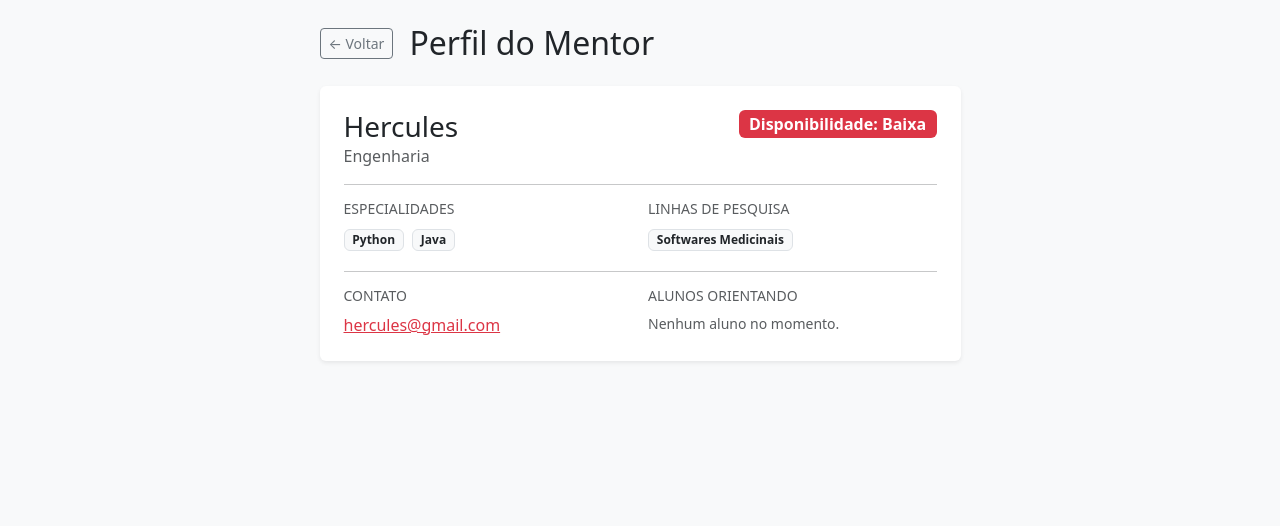
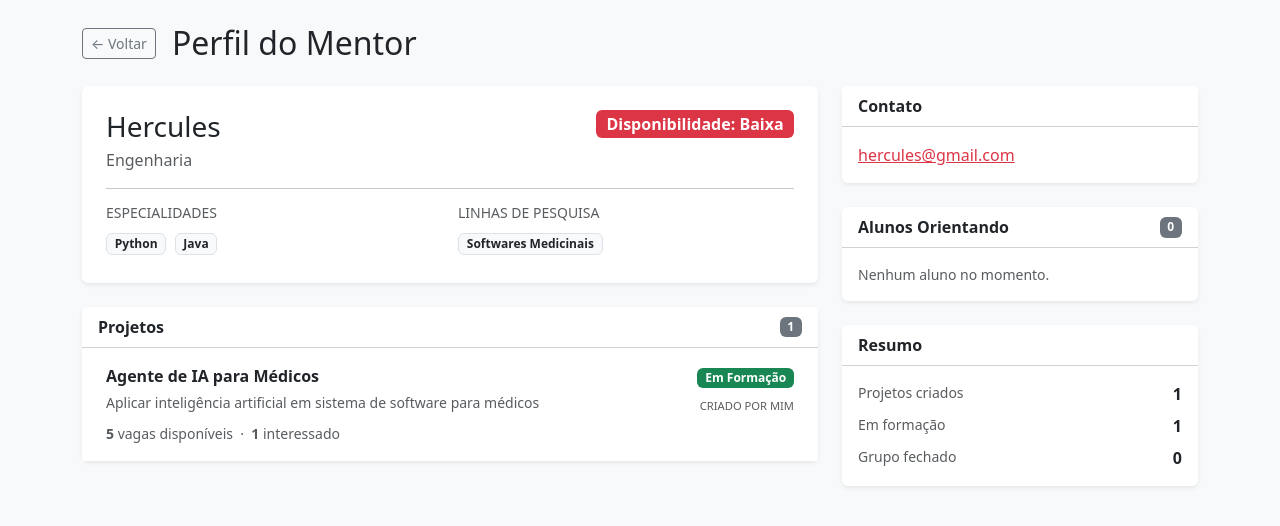
Before and after one commit to lucvs07/Fiap-Skill-Match, a Flask app: page /mentores/0 in a window 1280 px wide. Shown: the part 56-582 px from the top of the page. Run offline with Flask 3, Linux system fonts and the light colour scheme; the visitor is signed in with stand-in values (Sample User, id 1).

Commit message:
feat: implementa perfil público e interno do mentor com projetos
Reescreve a view de detalhe do mentor para exibir projetos criados
e mentorados. Cria perfil interno do mentor logado com resumo
estatístico, lista de projetos clicáveis e alunos orientando.
Corrige bug de índice no diretório de mentores com filtros ativos.

Co-Authored-By: FelipeFettback <wapffelipe@gmail.com>
Co-Authored-By: TBNario <tiago.tibi.nario@gmail.com>

```diff
--- a/src/templates/mentor_detalhe.html
+++ b/src/templates/mentor_detalhe.html
@@ -1,19 +1,22 @@
 {% extends 'base.html' %}
 {% block content %}
 
-<div class="row justify-content-center">
-  <div class="col-md-7">
 <div class="d-flex align-items-center mb-4">
   <a href="{{ url_for('mentores.diretorio') }}" class="btn btn-sm btn-outline-secondary me-3">← Voltar</a>
   <h2 class="mb-0">Perfil do Mentor</h2>
 </div>
 
-    <div class="card border-0 shadow-sm">
+<div class="row g-4">
+
+  {# coluna principal #}
+  <div class="col-md-8">
+
+    {# cabeçalho #}
+    <div class="card border-0 shadow-sm mb-4">
       <div class="card-body p-4">
-
-        <div class="d-flex justify-content-between align-items-start mb-3">
+        <div class="d-flex justify-content-between align-items-start">
           <div>
-            <h3 class="mb-0">{{ mentor.nome }}</h3>
+            <h3 class="mb-1">{{ mentor.nome }}</h3>
             <p class="text-muted mb-0">{{ mentor.departamento }}</p>
           </div>
           {% if mentor.disponibilidade == 'Alta' %}
@@ -33,41 +36,161 @@
             <div>
               {% for e in mentor.especialidades %}
                 <span class="badge bg-light text-dark border me-1 mb-1">{{ e }}</span>
+              {% else %}
+                <span class="text-muted small">Não informado.</span>
               {% endfor %}
             </div>
           </div>
           <div class="col-md-6">
-            <h6 class="text-muted text-uppercase small mb-2">Linhas de pesquisa</h6>
+            <h6 class="text-muted text-uppercase small mb-2">Linhas de Pesquisa</h6>
             <div>
               {% for l in mentor.linhas_pesquisa %}
                 <span class="badge bg-light text-dark border me-1 mb-1">{{ l }}</span>
+              {% else %}
+                <span class="text-muted small">Não informado.</span>
               {% endfor %}
             </div>
           </div>
         </div>
+      </div>
+    </div>
 
-        <hr>
+    {# projetos #}
+    <div class="card border-0 shadow-sm">
+      <div class="card-header bg-white fw-semibold d-flex justify-content-between align-items-center">
+        <span>Projetos</span>
+        <span class="badge bg-secondary">{{ projetos | length }}</span>
+      </div>
+      <div class="card-body p-0">
+        {% if projetos %}
+          <ul class="list-group list-group-flush">
+            {% for p in projetos %}
+              {% set vagas = p.numero_vagas - p.participantes | length %}
+              <li class="list-group-item px-4 py-3">
+                <div class="d-flex justify-content-between align-items-start">
+                  <div>
+                    <p class="fw-semibold mb-1">{{ p.titulo }}</p>
+                    <p class="text-muted small mb-2">{{ p.resumo_tema }}</p>
+                    {% if p.get('vagas_por_papel') %}
+                      <div class="d-flex flex-wrap gap-1 mb-1">
+                        {% for vp in p.vagas_por_papel %}
+                          <span class="badge bg-light text-dark border">
+                            {{ vp.papel }} · {{ vp.stack }}
+                            {% if vp.quantidade > 1 %}({{ vp.quantidade }}){% endif %}
+                          </span>
+                        {% endfor %}
+                      </div>
+                    {% endif %}
+                    <small class="text-muted">
+                      <strong>{{ vagas }}</strong>
+                      vaga{% if vagas != 1 %}s disponíveis{% else %} disponível{% endif %}
+                      &nbsp;·&nbsp;
+                      <strong>{{ p.interessados | length }}</strong>
+                      interessado{% if p.interessados | length != 1 %}s{% endif %}
+                    </small>
+                  </div>
+                  <div class="text-end ms-3 flex-shrink-0">
+                    {% if p.status == 'Em Formação' %}
+                      <span class="badge bg-success">{{ p.status }}</span>
+                    {% else %}
+                      <span class="badge bg-secondary">{{ p.status }}</span>
+                    {% endif %}
+                    <div class="mt-1">
+                      <small class="text-muted text-uppercase" style="font-size:.7rem;">
+                        {% if p.criador_tipo == 'Mentor' %}Criado por mim{% else %}Membro{% endif %}
+                      </small>
+                    </div>
+                  </div>
+                </div>
+              </li>
+            {% endfor %}
+          </ul>
+        {% else %}
+          <div class="p-4 text-center text-muted small">
+            Nenhum projeto encontrado para este mentor.
+          </div>
+        {% endif %}
+      </div>
+    </div>
 
-        <div class="row g-3">
-          <div class="col-md-6">
-            <h6 class="text-muted text-uppercase small mb-2">Contato</h6>
-            <p class="mb-0">
+  </div>
+
+  {# sidebar #}
+  <div class="col-md-4">
+
+    {# contato #}
+    <div class="card border-0 shadow-sm mb-4">
+      <div class="card-header bg-white fw-semibold">Contato</div>
+      <div class="card-body">
         <a href="mailto:{{ mentor.email }}" class="text-danger">{{ mentor.email }}</a>
-            </p>
       </div>
-          <div class="col-md-6">
-            <h6 class="text-muted text-uppercase small mb-2">Alunos orientando</h6>
+    </div>
+
+    {# alunos orientando #}
+    <div class="card border-0 shadow-sm mb-4">
+      <div class="card-header bg-white fw-semibold d-flex justify-content-between align-items-center">
+        <span>Alunos Orientando</span>
+        <span class="badge bg-secondary">{{ mentor.alunos_orientando | length }}</span>
+      </div>
+      <div class="card-body">
         {% if mentor.alunos_orientando %}
-              <p class="mb-0">{{ mentor.alunos_orientando | join(', ') }}</p>
+          <ul class="list-unstyled mb-0">
+            {% for aluno in mentor.alunos_orientando %}
+              <li class="mb-1">{{ aluno }}</li>
+            {% endfor %}
+          </ul>
         {% else %}
           <p class="text-muted small mb-0">Nenhum aluno no momento.</p>
         {% endif %}
       </div>
     </div>
 
+    {# solicitar mentoria — apenas para alunos #}
+    {% if session.tipo == 'aluno' %}
+    <div class="card border-0 shadow-sm mb-4">
+      <div class="card-header bg-white fw-semibold">Solicitar Mentoria</div>
+      <div class="card-body">
+        {% if projetos_para_solicitar %}
+        <form method="POST" action="{{ url_for('mentores.solicitar_mentoria', idx=idx) }}">
+          <div class="mb-3">
+            <select name="projeto_titulo" class="form-select form-select-sm" required>
+              <option value="">Selecione um projeto...</option>
+              {% for p in projetos_para_solicitar %}
+                <option value="{{ p.titulo }}">{{ p.titulo }}</option>
+              {% endfor %}
+            </select>
           </div>
+          <button type="submit" class="btn btn-danger w-100">Enviar Solicitação</button>
+        </form>
+        {% else %}
+          <p class="text-muted small mb-0">Você não tem projetos que precisam de mentor.</p>
+        {% endif %}
+      </div>
+    </div>
+    {% endif %}
+
+    {# resumo estatístico #}
+    <div class="card border-0 shadow-sm">
+      <div class="card-header bg-white fw-semibold">Resumo</div>
+      <div class="card-body">
+        {% set criados = projetos | selectattr('criador_tipo', 'equalto', 'Mentor') | list %}
+        {% set em_formacao = projetos | selectattr('status', 'equalto', 'Em Formação') | list %}
+        <div class="d-flex justify-content-between mb-2">
+          <span class="text-muted small">Projetos criados</span>
+          <strong>{{ criados | length }}</strong>
+        </div>
+        <div class="d-flex justify-content-between mb-2">
+          <span class="text-muted small">Em formação</span>
+          <strong>{{ em_formacao | length }}</strong>
+        </div>
+        <div class="d-flex justify-content-between">
+          <span class="text-muted small">Grupo fechado</span>
+          <strong>{{ projetos | length - em_formacao | length }}</strong>
         </div>
       </div>
     </div>
 
+  </div>
+</div>
+
 {% endblock %}
--- a/src/templates/mentores.html
+++ b/src/templates/mentores.html
@@ -26,10 +26,9 @@
 </form>
 
 {# cards de mentores #}
-{% if mentores %}
+{% if mentores_com_idx %}
 <div class="row g-3">
-  {% for m in mentores %}
-  {% set idx = loop.index0 %}
+  {% for idx, m in mentores_com_idx %}
   <div class="col-md-6">
     <div class="card border-0 shadow-sm h-100">
       <div class="card-body">
--- a/src/views/mentores.py
+++ b/src/views/mentores.py
@@ -1,6 +1,8 @@
-from flask import Blueprint, render_template, request
+from flask import Blueprint, render_template, request, redirect, url_for, session, flash
 from src.views.dashboard import login_required
 from src.models.mentor import carregar_mentores, DISPONIBILIDADES
+from src.models.projeto import carregar_projetos
+from src.models.convite import Convite, carregar_convites, salvar_convites
 
 mentores_bp = Blueprint('mentores', __name__)
 
@@ -8,24 +10,27 @@ mentores_bp = Blueprint('mentores', __name__)
 @mentores_bp.route('/mentores')
 @login_required
 def diretorio():
-    mentores = carregar_mentores()
+    todos_mentores = carregar_mentores()
     disponibilidade_filtro = request.args.get('disponibilidade', '')
     busca = request.args.get('busca', '').strip().lower()
 
-    if disponibilidade_filtro in DISPONIBILIDADES:
-        mentores = [m for m in mentores if m['disponibilidade'] == disponibilidade_filtro]
-    if busca:
-        mentores = [
-            m for m in mentores
-            if busca in m['nome'].lower()
+    def passes_filters(m):
+        if disponibilidade_filtro in DISPONIBILIDADES and m['disponibilidade'] != disponibilidade_filtro:
+            return False
+        if busca and not (
+            busca in m['nome'].lower()
             or busca in m['departamento'].lower()
             or any(busca in e.lower() for e in m.get('especialidades', []))
             or any(busca in l.lower() for l in m.get('linhas_pesquisa', []))
-        ]
+        ):
+            return False
+        return True
+
+    mentores_com_idx = [(i, m) for i, m in enumerate(todos_mentores) if passes_filters(m)]
 
     return render_template(
         'mentores.html',
-        mentores=mentores,
+        mentores_com_idx=mentores_com_idx,
         busca=busca,
         disponibilidade_filtro=disponibilidade_filtro,
         disponibilidades=DISPONIBILIDADES,
@@ -37,8 +42,85 @@ def diretorio():
 def detalhe(idx):
     mentores = carregar_mentores()
     if idx < 0 or idx >= len(mentores):
+        todos_mentores = carregar_mentores()
+        mentores_com_idx = list(enumerate(todos_mentores))
         return render_template('mentores.html',
-                               mentores=carregar_mentores(),
+                               mentores_com_idx=mentores_com_idx,
                                busca='', disponibilidade_filtro='',
                                disponibilidades=DISPONIBILIDADES), 404
-    return render_template('mentor_detalhe.html', mentor=mentores[idx], idx=idx)
+    mentor = mentores[idx]
+    todos_projetos = carregar_projetos()
+    projetos_mentor = [
+        p for p in todos_projetos
+        if p.get('criador_nome') == mentor['nome']
+    ]
+
+    projetos_para_solicitar = []
+    if session.get('tipo') == 'aluno':
+        todos = carregar_projetos()
+        ja_solicitados = {
+            c['projeto_titulo'] for c in carregar_convites()
+            if c['remetente'] == session.get('nome') and c['destinatario'] == mentor['nome']
+        }
+        projetos_para_solicitar = [
+            p for p in todos
+            if p.get('criador_nome') == session.get('nome')
+            and p.get('precisa_mentor')
+            and not p.get('mentor_responsavel')
+            and p['titulo'] not in ja_solicitados
+        ]
+
+    return render_template('mentor_detalhe.html', mentor=mentor, idx=idx,
+                           projetos=projetos_mentor,
+                           projetos_para_solicitar=projetos_para_solicitar)
+
+
+@mentores_bp.route('/mentores/<int:idx>/solicitar', methods=['POST'])
+@login_required
+def solicitar_mentoria(idx):
+    if session.get('tipo') != 'aluno':
+        flash('Apenas alunos podem solicitar mentoria.', 'warning')
+        return redirect(url_for('mentores.detalhe', idx=idx))
+
+    mentores = carregar_mentores()
+    if idx < 0 or idx >= len(mentores):
+        flash('Mentor não encontrado.', 'danger')
+        return redirect(url_for('mentores.diretorio'))
+
+    mentor = mentores[idx]
+    projeto_titulo = request.form.get('projeto_titulo', '').strip()
+    nome = session.get('nome')
+
+    todos = carregar_projetos()
+    projeto = next(
+        (p for p in todos
+         if p.get('criador_nome') == nome and p['titulo'] == projeto_titulo),
+        None
+    )
+
+    if not projeto:
+        flash('Projeto inválido.', 'danger')
+        return redirect(url_for('mentores.detalhe', idx=idx))
+    if not projeto.get('precisa_mentor'):
+        flash('Este projeto não precisa de mentor.', 'warning')
+        return redirect(url_for('mentores.detalhe', idx=idx))
+    if projeto.get('mentor_responsavel'):
+        flash('Este projeto já tem um mentor responsável.', 'warning')
+        return redirect(url_for('mentores.detalhe', idx=idx))
+
+    convites = carregar_convites()
+    ja_enviado = any(
+        c['remetente'] == nome
+        and c['destinatario'] == mentor['nome']
+        and c['projeto_titulo'] == projeto_titulo
+        for c in convites
+    )
+    if ja_enviado:
+        flash('Solicitação já enviada para este mentor neste projeto.', 'info')
+    else:
+        convite = Convite(projeto_titulo, nome, mentor['nome'])
+        convites.append(convite.to_dict())
+        salvar_convites(convites)
+        flash(f'Solicitação de mentoria enviada para {mentor["nome"]}!', 'success')
+
+    return redirect(url_for('mentores.detalhe', idx=idx))
```
Also changed, not shown: src/templates/perfil_mentor.html (added, +190 -0 lines). Lines whose indentation alone changed are shown as unchanged.
